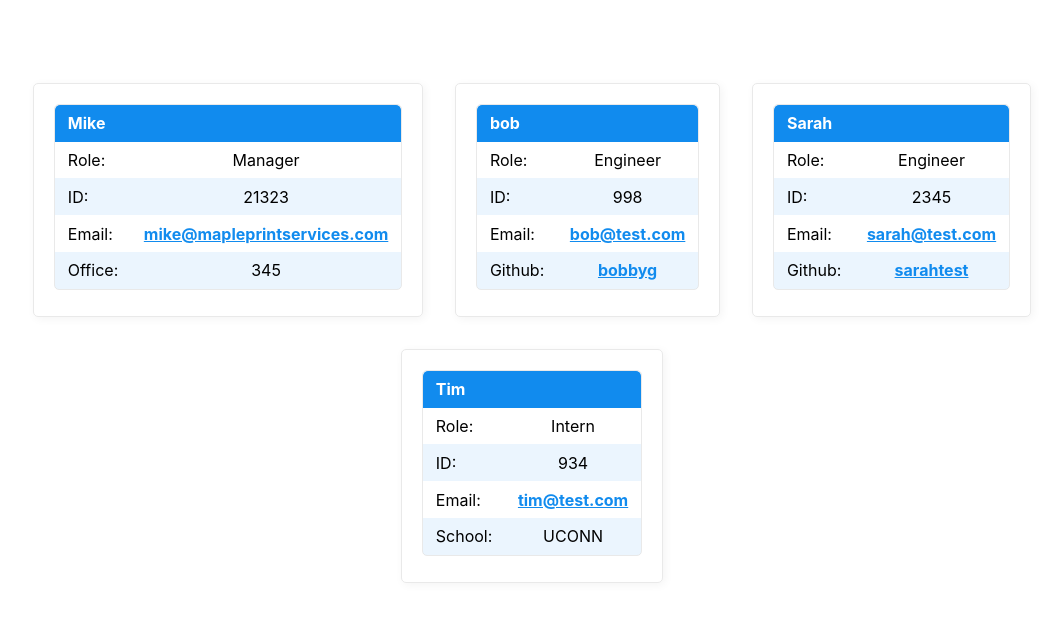
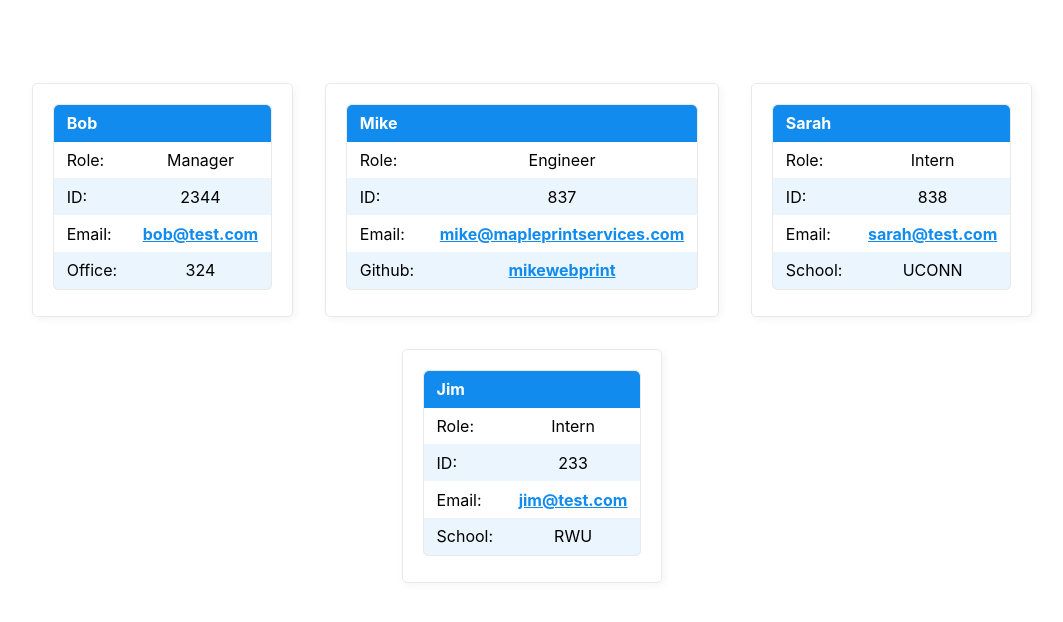
Before and after one commit to MikeWebPrint/team-profile-generator, a website: page dist/team.html in a window 1280 px wide. Shown: the part 120-742 px from the top of the page, without its empty margins (108-1171 px from the left). Drawn offline with nearby package versions, Linux system fonts and the light colour scheme.

Commit message:
added readme file

```diff
--- a/dist/team.html
+++ b/dist/team.html
@@ -17,7 +17,7 @@
     <table>
       <thead>
         <tr>
-          <th colspan="2">Mike</th>
+          <th colspan="2">Bob</th>
           </tr>
         </thead>
         <tbody>
@@ -31,26 +31,26 @@
             <td>
               ID:
             </td>
-            <td>21323            </td>
+            <td>2344            </td>
             </tr>
             <tr>
               <td>
                 Email:
               </td>
-              <td><a href="mailto:mike@mapleprintservices.com">mike@mapleprintservices.com</a></td>
+              <td><a href="mailto:bob@test.com">bob@test.com</a></td>
             </tr>
             <tr>
             <td>
               Office:
             </td>
-            <td>345</td>
+            <td>324</td>
           </tr>
           </tbody>
               </table></aside><aside>
     <table>
       <thead>
         <tr>
-          <th colspan="2">bob</th>
+          <th colspan="2">Mike</th>
           </tr>
         </thead>
         <tbody>
@@ -64,19 +64,19 @@
             <td>
               ID:
             </td>
-            <td>998            </td>
+            <td>837            </td>
             </tr>
             <tr>
               <td>
                 Email:
               </td>
-              <td><a href = "mailto:bob@test.com">bob@test.com</a></td>
+              <td><a href = "mailto:mike@mapleprintservices.com">mike@mapleprintservices.com</a></td>
             </tr>
             <tr>
             <td>
               Github:
             </td>
-            <td><a href="https://github.com/bobbyg" target="_blank">bobbyg</a></td>
+            <td><a href="https://github.com/mikewebprint" target="_blank">mikewebprint</a></td>
           </tr>
           </tbody>
               </table></aside><aside>
@@ -91,32 +91,32 @@
           <td>
             Role:
           </td>
-          <td>Engineer            </td>
+          <td>Intern            </td>
           </tr>
           <tr>
             <td>
               ID:
             </td>
-            <td>2345            </td>
+            <td>838            </td>
             </tr>
             <tr>
               <td>
                 Email:
               </td>
-              <td><a href = "mailto:sarah@test.com">sarah@test.com</a></td>
+              <td><a href="mailto:sarah@test.com">sarah@test.com</a></td>
             </tr>
             <tr>
             <td>
-              Github:
+              School:
             </td>
-            <td><a href="https://github.com/sarahtest" target="_blank">sarahtest</a></td>
+            <td>UCONN</td>
           </tr>
           </tbody>
               </table></aside><aside>
     <table>
       <thead>
         <tr>
-          <th colspan="2">Tim</th>
+          <th colspan="2">Jim</th>
           </tr>
         </thead>
         <tbody>
@@ -130,19 +130,19 @@
             <td>
               ID:
             </td>
-            <td>934            </td>
+            <td>233            </td>
             </tr>
             <tr>
               <td>
                 Email:
               </td>
-              <td><a href="mailto:tim@test.com">tim@test.com</a></td>
+              <td><a href="mailto:jim@test.com">jim@test.com</a></td>
             </tr>
             <tr>
             <td>
               School:
             </td>
-            <td>UCONN</td>
+            <td>RWU</td>
           </tr>
           </tbody>
               </table></aside>      </section>
```
Also changed, not shown: README.md (added).
